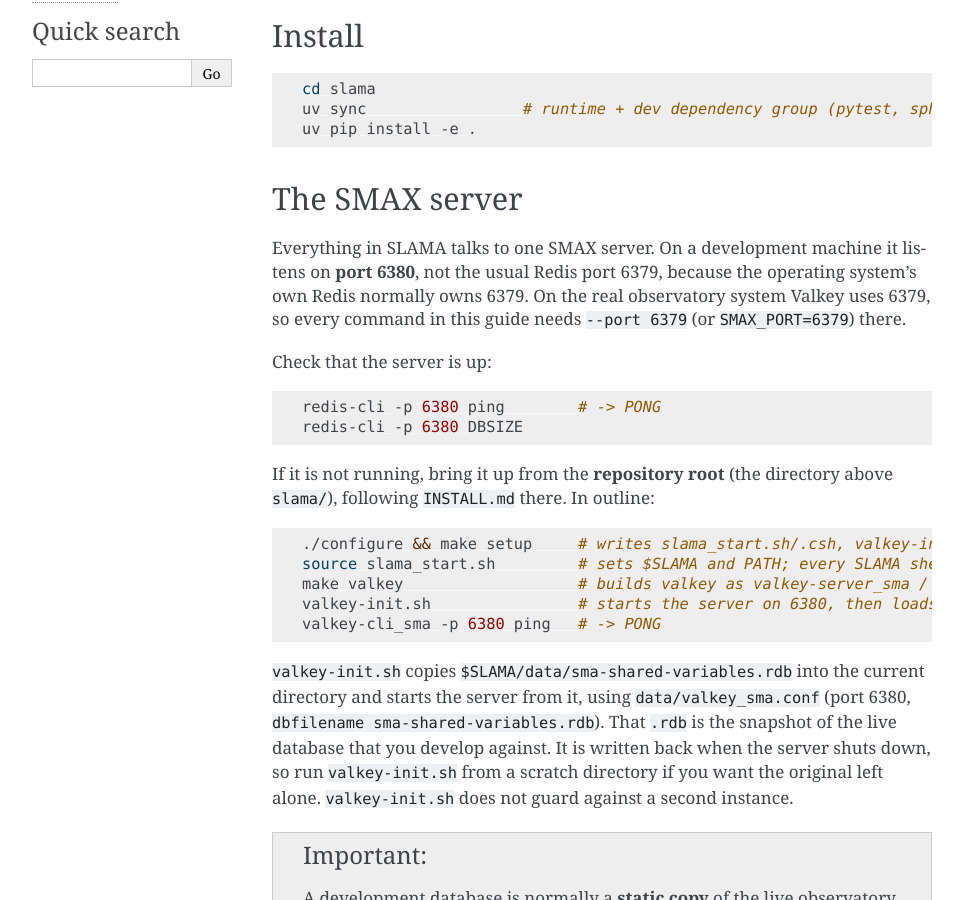
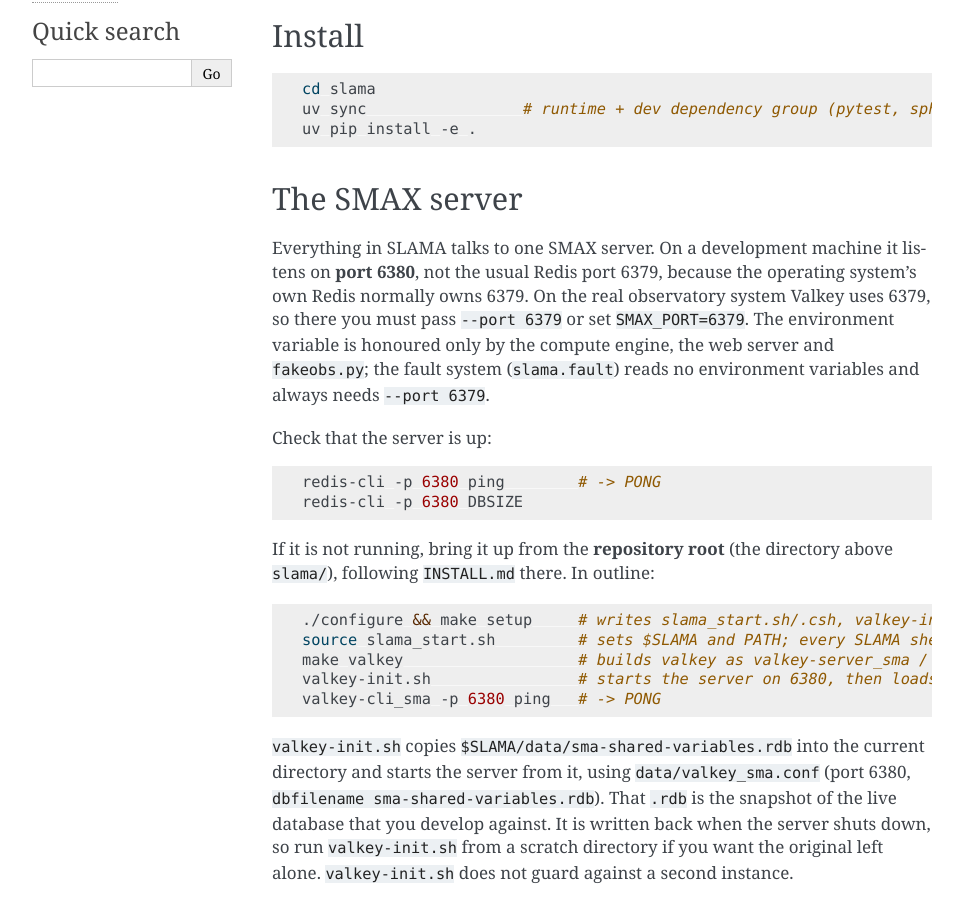
Before and after one commit to astroumd/slama, a Sphinx documentation site: the page built from slama/docs/source/getting-started.md, in a window 1280 px wide and 900 px high, scrolled down 399 px. Shown: the whole window, without its empty margins (148-1111 px from the left). Built offline with Sphinx 7.4.7, drawn with Linux system fonts in a browser that asks for light colours.

Commit message:
docs: on-site port 6379 verified; SMAX_PORT not honoured by fault CLI
Co-Authored-By: Claude Sonnet 5.5 <noreply@anthropic.com>

```diff
--- a/slama/docs/source/getting-started.md
+++ b/slama/docs/source/getting-started.md
@@ -25,8 +25,10 @@ uv pip install -e .
 Everything in SLAMA talks to one SMAX server. On a development machine it
 listens on **port 6380**, not the usual Redis port 6379, because the
 operating system's own Redis normally owns 6379. On the real observatory
-system Valkey uses 6379, so every command in this guide needs `--port 6379`
-(or `SMAX_PORT=6379`) there.
+system Valkey uses 6379, so there you must pass `--port 6379` or set
+`SMAX_PORT=6379`. The environment variable is honoured only by the compute
+engine, the web server and `fakeobs.py`; the fault system (`slama.fault`)
+reads no environment variables and always needs `--port 6379`.
 
 Check that the server is up:
 
```
